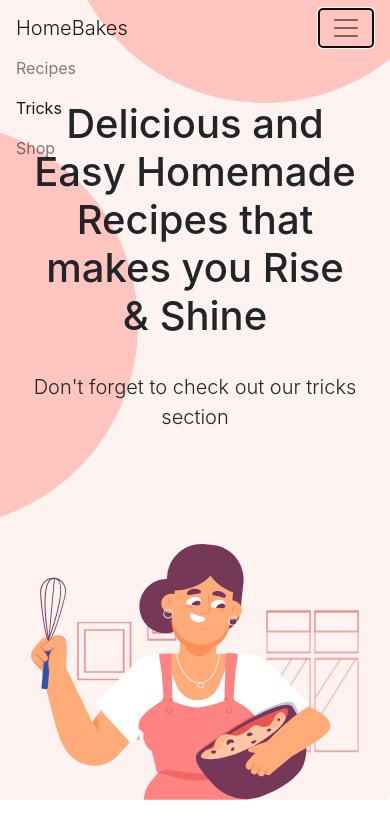
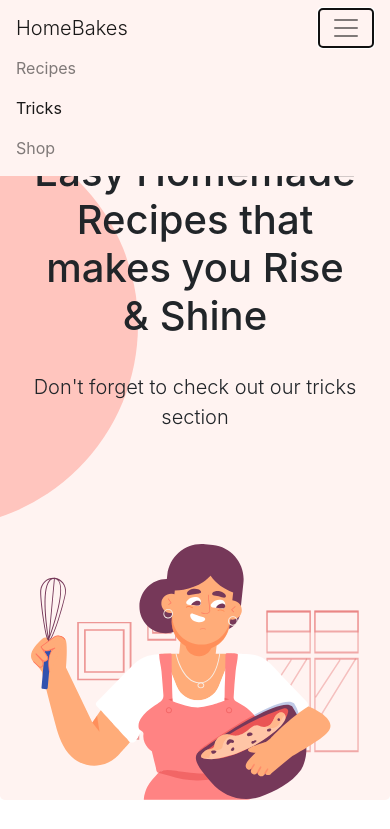
Before and after one commit to lemonnuggets/stc-homebakes, a plain HTML site: page index.html in a window 390 px wide. Both pictures are taken after a click on the button 346 px from the left and 28 px from the top of the page. Shown: the top 829 px of the page. Drawn offline with nearby package versions, Linux system fonts and the light colour scheme.

Commit message:
Navbar turns opque when opened.

```diff
--- a/index.html
+++ b/index.html
@@ -27,7 +27,6 @@
             id="circle2"
         />
         <nav class="navbar navbar-expand-sm p-md-5 navbar-light fixed-top">
-            <div class="container-fluid">
             <a class="navbar-brand display-1" href="#home">HomeBakes</a>
             <button
                 class="navbar-toggler"
@@ -41,7 +40,6 @@
                     <a href="#recipes" class="nav-item nav-link">Recipes</a>
                     <a href="#tricks" class="nav-item nav-link">Tricks</a>
                     <a href="#" class="nav-item nav-link">Shop</a>
-                    </div>
                 </div>
             </div>
         </nav>
--- a/script.js
+++ b/script.js
@@ -7,18 +7,22 @@ window.onscroll = () => {
             document.body.scrollTop > 50 ||
                 document.documentElement.scrollTop > 50
         );
+    document.querySelector(".navbar-collapse").classList.remove("show");
+    document.querySelector(".navbar").classList.remove("navbar-opaque");
     setTimeout(500);
 };
 const scrollOptions = {
     behavior: "smooth",
     block: "start",
 };
-console.log(document.querySelectorAll("a").forEach);
 document.querySelectorAll("a").forEach((element) => {
     element.addEventListener("click", (event) => {
         event.preventDefault();
         const url = new URL(element.href);
-        console.log(url.hash);
         document.querySelector(url.hash)?.scrollIntoView(scrollOptions);
     });
 });
+document.querySelector(".navbar-toggler").addEventListener("click", () => {
+    const navbar = document.querySelector(".navbar");
+    navbar.classList.toggle("navbar-opaque");
+});
--- a/styles.css
+++ b/styles.css
@@ -18,8 +18,20 @@
     top: -20%;
     left: 50%;
 }
+/* .show,
+.collapsing {
+    width: 100% !important;
+    background-color: #fff3f1;
+} */
+.navbar-toggler {
+    margin-left: auto !important;
+}
 .navbar {
-    background: transparent !important;
+    background: transparent;
+    transition: background 200ms;
+}
+.navbar-opaque {
+    background: #fff3f1;
 }
 #circle3 {
     transform: rotate(180deg) translateY(75%);
```
Lines whose indentation alone changed are shown as unchanged.
